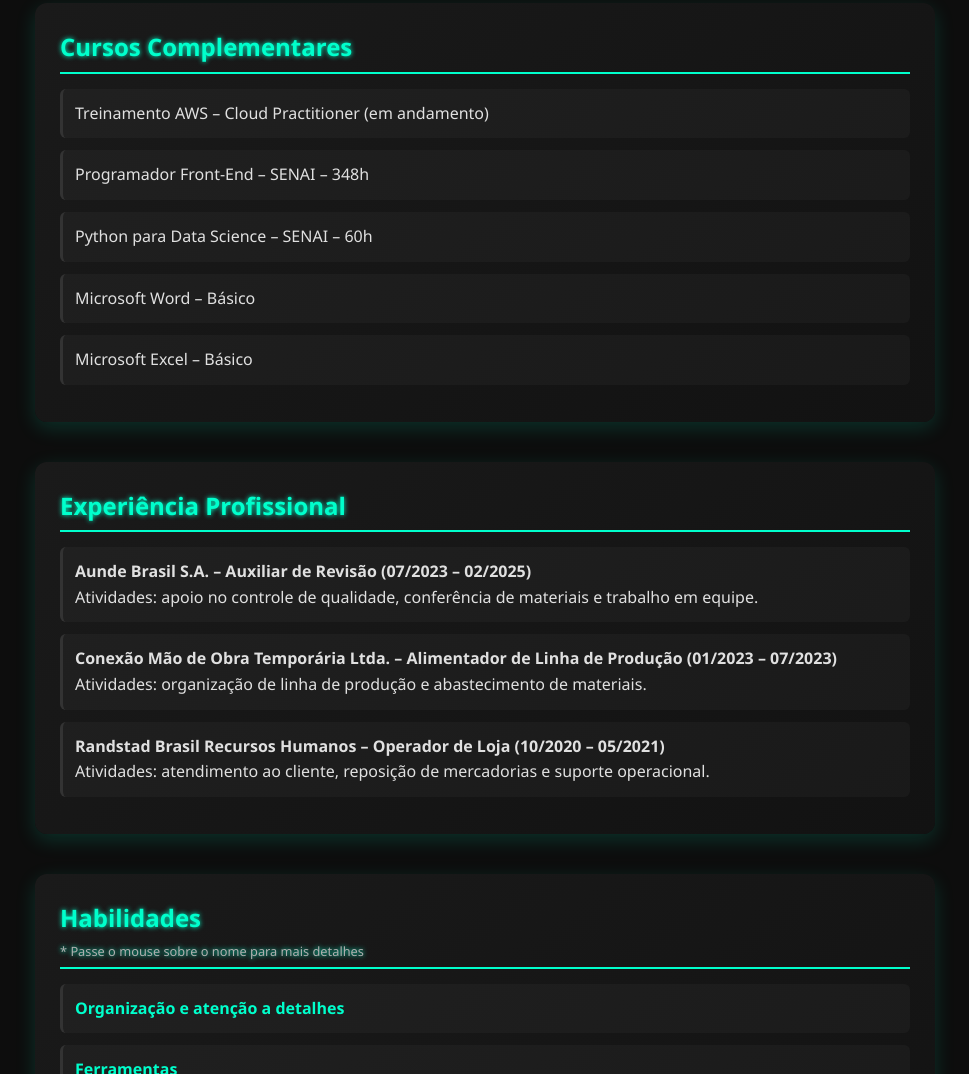
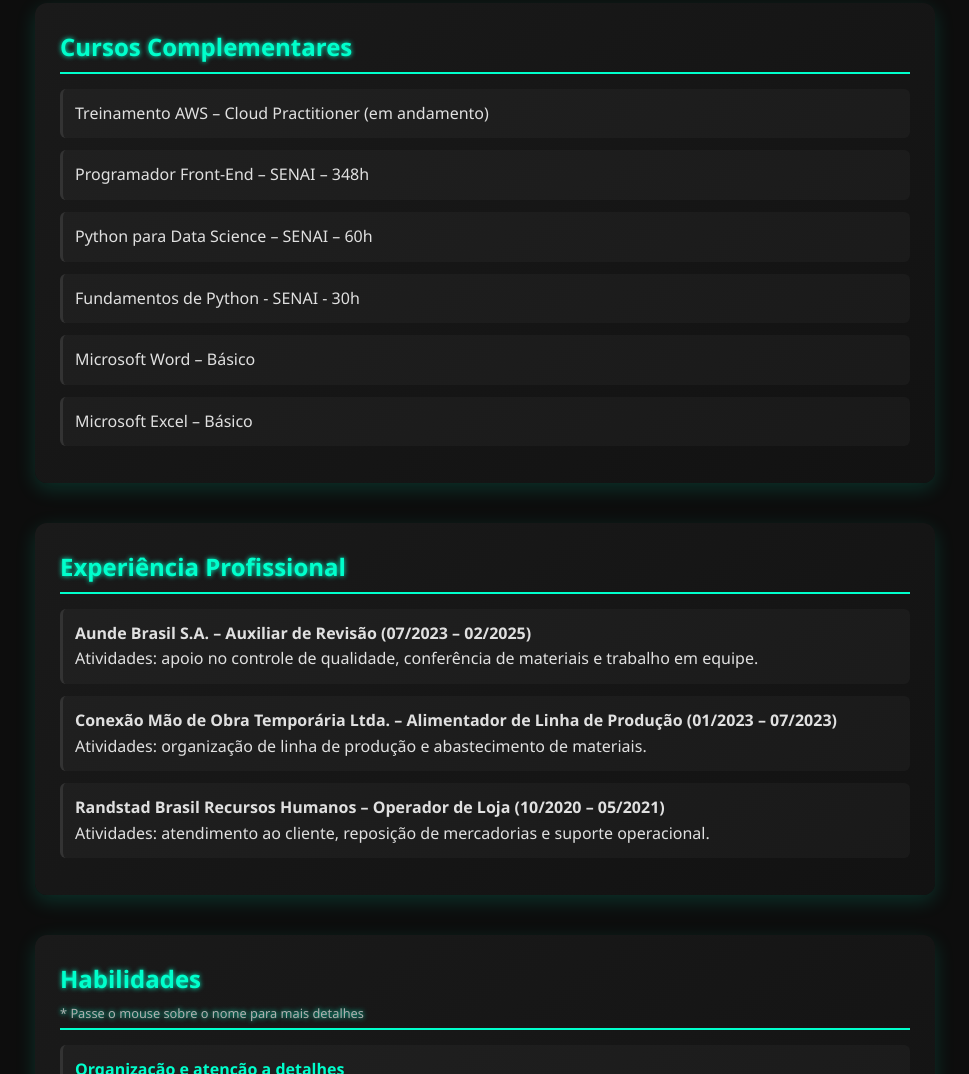
Before and after one commit to Matheus0102/Minha-Home_Page, a plain HTML site: page index.html in a window 1280 px wide. Shown: the part 1088-2162 px from the top of the page, without its empty margins (155-1124 px from the left). Drawn offline with Linux system fonts and the light colour scheme.

Commit message:
atualizando

```diff
--- a/index.html
+++ b/index.html
@@ -60,6 +60,7 @@
       <li>Treinamento AWS – Cloud Practitioner (em andamento)</li>
       <li>Programador Front-End – SENAI – 348h</li>
       <li>Python para Data Science – SENAI – 60h</li>
+      <li>Fundamentos de Python - SENAI - 30h</li>
       <li>Microsoft Word – Básico</li>
       <li>Microsoft Excel – Básico</li>
     </ul>
```
